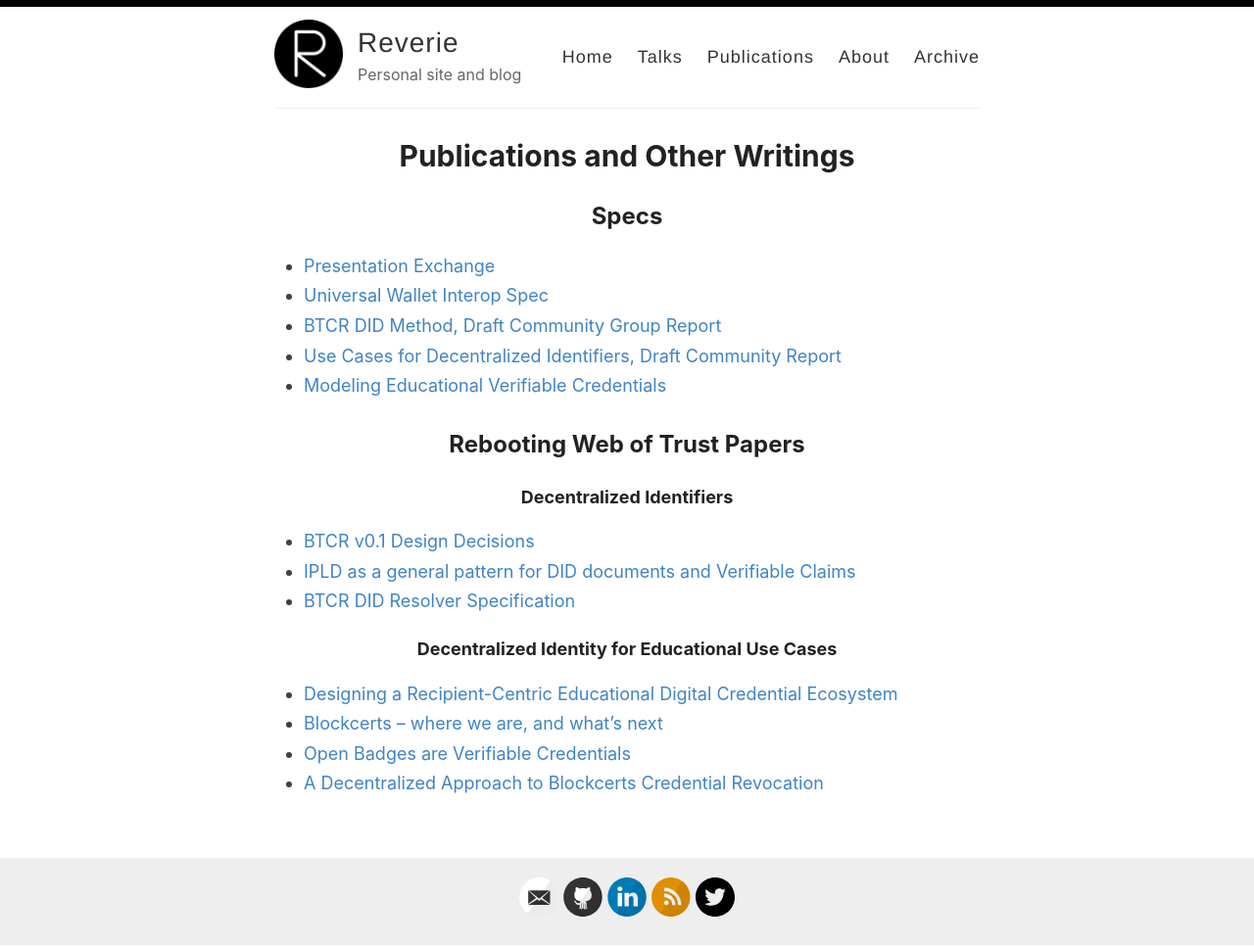
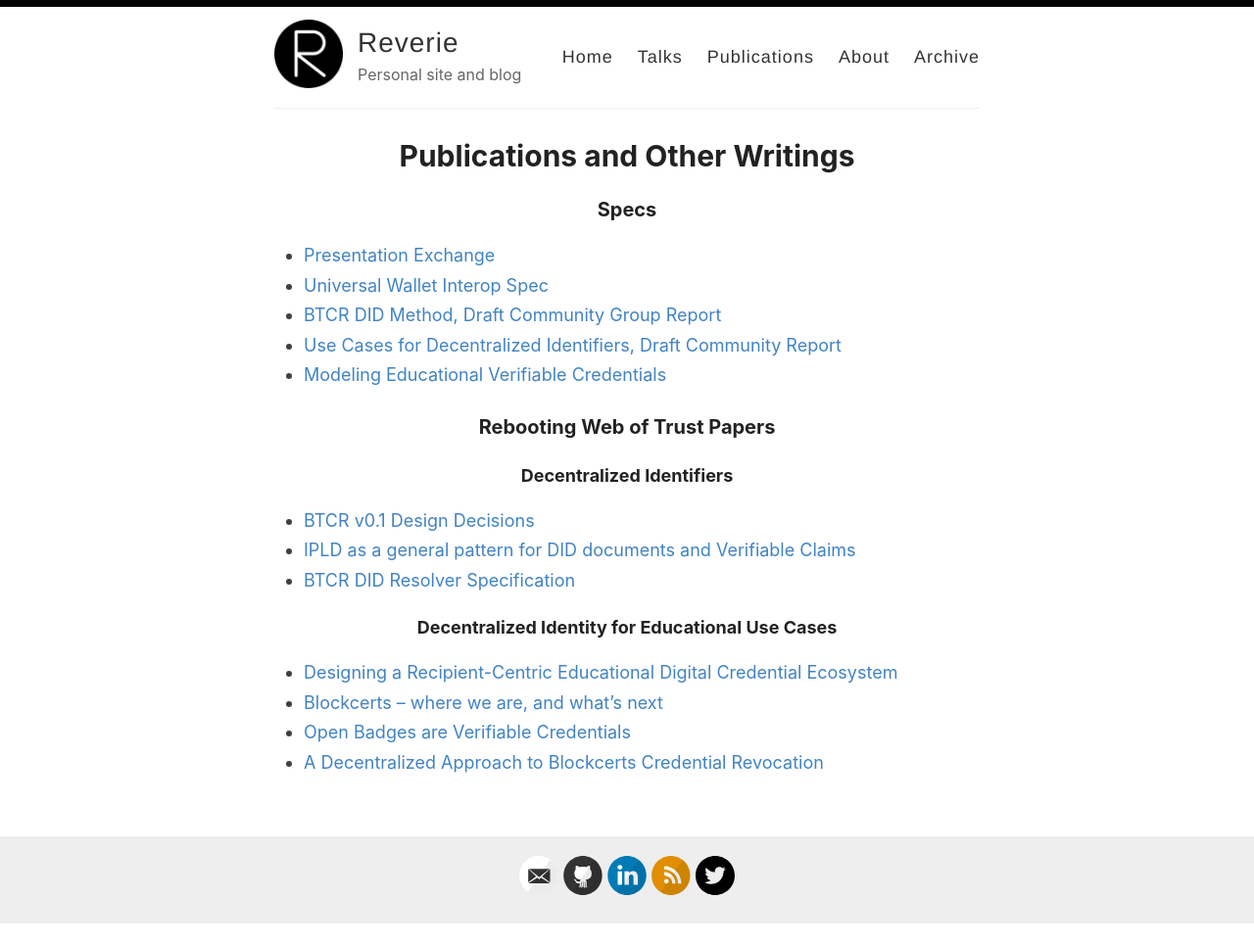
Before and after one commit to kimdhamilton/kimdhamilton.github.io, a Jekyll site: the page built from _pages/publications.md, in a window 1280 px wide. Shown: the whole page at 98% size. Built offline with Jekyll 4.4.1, drawn with Linux system fonts in a browser that asks for light colours; after the commit the page ends 944 px from its top, so only the background shows below that.

```diff
--- a/_pages/publications.md
+++ b/_pages/publications.md
@@ -4,7 +4,7 @@ title: Publications and Other Writings
 permalink: /publications/
 ---
 
-## Specs
+### Specs
 
 - [Presentation Exchange](https://identity.foundation/presentation-exchange)
 - [Universal Wallet Interop Spec](https://w3c-ccg.github.io)
@@ -12,15 +12,15 @@ permalink: /publications/
 - [Use Cases for Decentralized Identifiers, Draft Community Report](https://w3c-ccg.github.io/did-use-cases/)
 - [Modeling Educational Verifiable Credentials](https://w3c-ccg.github.io/vc-ed-models/)
 
-## Rebooting Web of Trust Papers
+### Rebooting Web of Trust Papers
 
-#### Decentralized Identifiers
+##### Decentralized Identifiers
 
 - [BTCR v0.1 Design Decisions](https://github.com/WebOfTrustInfo/rwot7-toronto/blob/master/final-documents/btcr_0_1.pdf)
 - [IPLD as a general pattern for DID documents and Verifiable Claims](https://github.com/WebOfTrustInfo/rwot7-toronto/blob/master/final-documents/ipld-did.pdf)
 - [BTCR DID Resolver Specification](https://github.com/WebOfTrustInfo/rebooting-the-web-of-trust-spring2018/blob/master/final-documents/btcr-resolver.pdf)
 
-#### Decentralized Identity for Educational Use Cases
+##### Decentralized Identity for Educational Use Cases
 
 - [Designing a Recipient-Centric Educational Digital Credential Ecosystem](https://github.com/WebOfTrustInfo/rwot8-barcelona/blob/master/topics-and-advance-readings/educational-credentialing-ecosystem.md)
 - [Blockcerts -- where we are, and what's next](https://github.com/WebOfTrustInfo/rwot7-toronto/blob/master/topics-and-advance-readings/blockcerts_roadmap.md)
```
